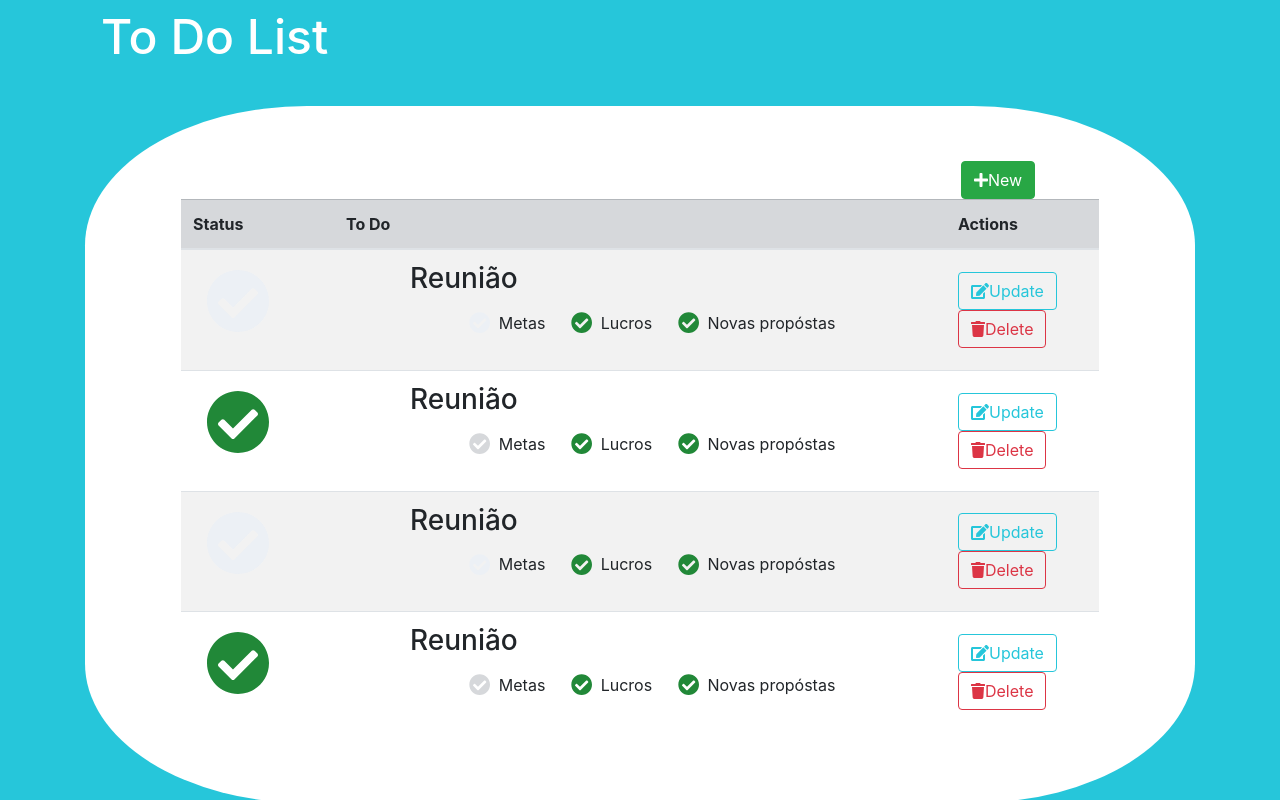
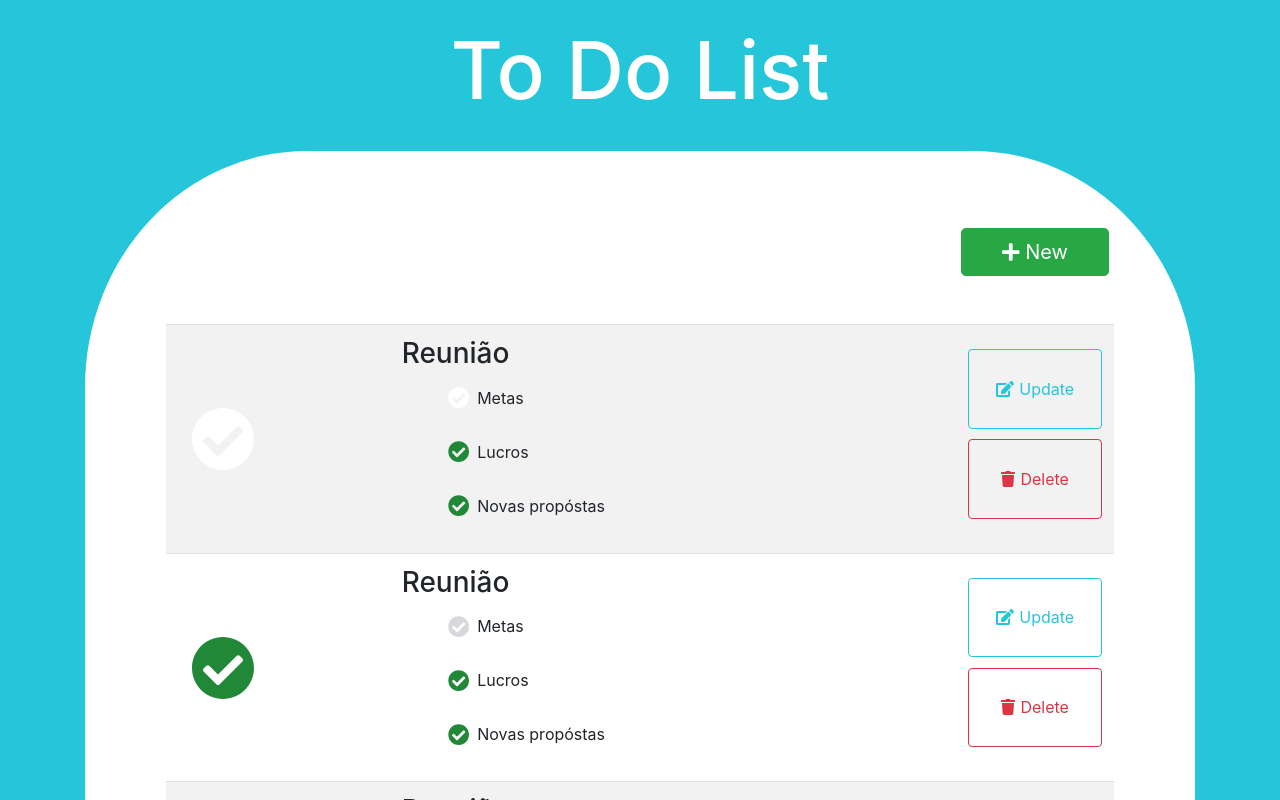
Before and after one commit to MicaelBarreto/React-ToDo-List, a React (Create React App) app: page / in a window 1280 px wide. Shown: the top 800 px of the page. Built offline with nearby package versions, Linux system fonts and the light colour scheme.

Commit message:
Modal insertion , UX and tests

```diff
--- a/src/components/AddTask.js
+++ b/src/components/AddTask.js
@@ -31,8 +31,11 @@ class AddTask extends Component{
         this.setState({ list: Object.values(data) });
     }
 
-    deleteList = id => {
-        var list = this.state.list.filter((value, index) => index !== id);
+    deleteList = index => {
+        // Broken
+        var list = {...this.state.list};
+        var arr = Object.values(list).splice(index, 1);
+        console.log(arr)
         this.setState({ list });
     }
 
--- a/src/components/Task.js
+++ b/src/components/Task.js
@@ -1,13 +1,17 @@
 import React, { Component } from 'react';
 import { FontAwesomeIcon } from '@fortawesome/react-fontawesome';
 import { Link, withRouter } from 'react-router-dom';
+import TaskModal from './TaskModal';
 
 class Task extends Component{
     constructor(props){
         super(props);
 
         this.state={
-            tasks: this.props.tasks
+            tasks: this.props.tasks,
+            showModal: false,
+            task: [],
+            index: 0
         };
     }
 
@@ -19,7 +23,7 @@ class Task extends Component{
     sortColor = (index, task) => {
         var color;
         if(index % 2 === 0){
-            color = task.done === true ? '#218838' : '#ECF0F5';
+            color = task.done === true ? '#218838' : '#FFFFFF';
         }else{
             color = task.done === true ? '#218838' : '#D6D8DB';
         }
@@ -27,41 +31,39 @@ class Task extends Component{
         return color;
     }
 
+    toggleModal = (index, task) => {
+        this.setState({ showModal: true, task, index });
+    }
+
     render() {
         return (
             <div className='container inner-content'>
-                <div className='row'>
+                <div className='row mb-5'>
                     <div className='col-xs-12 col-sm-12 col-md-12 col-lg-12 offset-xs-10 offset-sm-10 offset-md-10 offset-lg-10'>
-                        <Link className='btn btn-success' to='/create'>
+                        <Link className='btn btn-success col-xs-2 col-sm-2 col-md-2 col-lg-2 btn-lg' to='/create'>
                             <FontAwesomeIcon icon='plus' />
                             New
                         </Link>
                     </div>
                 </div>
                 <div className='row'>
-                    <table className='table table-striped'>
-                        <thead>
-                            <tr className="table-secondary">
-                                <th className='col-xs-2 col-sm-2 col-md-2 col-lg-2'>Status</th>
-                                <th className='col-xs-8 col-sm-8 col-md-8 col-lg-8'>To Do</th>
-                                <th className='col-xs-2 col-sm-2 col-md-2 col-lg-2'>Actions</th>
-                            </tr>
-                        </thead>
+                    <table className='table table-striped round-table'>
                         <tbody>
                             {this.state.tasks.map((task, index) => {
                                 return (
-                                    <tr>
-                                        <td className='col-xs-2 col-sm-2 col-md-2 col-lg-2'>
+                                    <tr className='row' onClick={() => this.toggleModal(index, task)}>
+                                        <td className='col-xs-2 col-sm-2 col-md-2 col-lg-2 middle-alignment'>
                                             <button onClick={() => this.props.handleDone(index)} className='btn'>
                                                 <FontAwesomeIcon icon="check-circle" color={this.sortColor(index, task)} size='4x' />
                                             </button>
                                         </td>
-                                        <td>
+                                        <td className='col-xs-8 col-sm-8 col-md-8 col-lg-8'>
                                             <div className='container offset-xs-1 offset-sm-1 offset-md-1 offset-lg-1'>
                                                 <h3>{task.name}</h3>
                                                 <div className='offset-xs-1 offset-sm-1 offset-md-1 offset-lg-1'>
                                                     {task.list.map((list, i) => {
                                                         return(
+                                                            <div className='row'>
                                                                 <button onClick={() => this.props.handleDoneList(index, i)} className='btn'>
                                                                     <ul className="list-inline">
                                                                         <li className='list-inline-item'>
@@ -72,19 +74,22 @@ class Task extends Component{
                                                                         </li>
                                                                     </ul>
                                                                 </button>
+                                                            </div>
                                                         );
                                                     })}
                                                 </div>
                                             </div>
                                         </td>
-                                        <td className='align-middle'>
+                                        <td className='col-xs-2 col-sm-2 col-md-2 col-lg-2 middle-alignment'>
                                             <div className='container'>
                                                 <div className='row'>
-                                                    <button className='btn btn-outline-primary' onClick={() => this.selectUpdate(index)}>
+                                                    <button className='btn btn-outline-primary col-xs-12 col-sm-12 col-md-12 col-lg-12' onClick={() => this.selectUpdate(index)}>
                                                         <FontAwesomeIcon icon='edit' />
                                                         Update
                                                     </button>
-                                                    <button className='btn btn-outline-danger' onClick={() => this.props.deleteTask(task.id)}>
+                                                </div>
+                                                <div className='row'>
+                                                    <button className='btn btn-outline-danger col-xs-12 col-sm-12 col-md-12 col-lg-12' onClick={() => this.props.deleteTask(task.id)}>
                                                         <FontAwesomeIcon icon='trash' />
                                                         Delete
                                                     </button>
@@ -97,6 +102,13 @@ class Task extends Component{
                         </tbody>
                     </table>
                 </div>
+                { this.state.showModal ? <TaskModal
+                    show={this.state.showModal}
+                    task={this.state.task}
+                    closeModal={() => this.setState({ showModal: false })}
+                    //handleDoneList={(index, i) => this.props.handleDoneList(index, i)}
+                    sortColor={(index, task) => this.sortColor(index, task)}
+                    index={this.state.index} /> : null }
             </div>
         );
     }
--- /dev/null
+++ b/src/components/TaskModal.js
@@ -0,0 +1,46 @@
+import React from 'react';
+import { FontAwesomeIcon } from '@fortawesome/react-fontawesome';
+
+
+const TaskModal = props => {
+    return (
+        <div className="modal-backdrop" id="exampleModal" id="exampleModal" tabindex="-1" role="dialog" aria-labelledby="exampleModalLabel" aria-hidden="true">
+            <div className="modal-dialog" role="document">
+                <div className="modal-content">
+                    <div className="modal-header">
+                        <h5 className="modal-title" id="exampleModalLabel">Task</h5>
+                        <button type="button" className="close" data-dismiss="modal" aria-label="Close" onClick={() => props.closeModal()}>
+                            <span aria-hidden="true">&times;</span>
+                        </button>
+                    </div>
+                    <div className="modal-body">
+                        <h3>{props.task.name}</h3>
+                        <div className='offset-xs-1 offset-sm-1 offset-md-1 offset-lg-1'>
+                            {props.task.list.map((list, i) => {
+                                return(
+                                    <div className='row'>
+                                        {/*<button onClick={() => props.handleDoneList(props.index, i)} className='btn'>*/}
+                                        <ul className="list-inline">
+                                            <li className='list-inline-item'>
+                                                <FontAwesomeIcon icon="check-circle" color={props.sortColor(props.index, list)} size='lg' />
+                                            </li>
+                                            <li className='list-inline-item'>
+                                                {list.name}
+                                            </li>
+                                        </ul>
+                                        {/*</button>*/}
+                                    </div>
+                                );
+                            })}
+                        </div>
+                    </div>
+                    <div className="modal-footer">
+                        <button type="button" className="btn btn-secondary" data-dismiss="modal" onClick={() => props.closeModal()}>Close</button>
+                    </div>
+                </div>
+            </div>
+        </div>
+    );
+}
+
+export default TaskModal;
--- a/src/components/partials/Header.js
+++ b/src/components/partials/Header.js
@@ -2,9 +2,9 @@ import React from 'react';
 import { Link } from 'react-router-dom';
 
 const Header = () => (
-    <nav className='navbar navbar-expand-md navbar-light'>
-        <h1 className='header-title'>To Do List</h1>
-    </nav>
+    <div className="col-12 center-text">
+        <Link to='/'><h1>To Do List</h1></Link>
+    </div>
 );
 
 export default Header;
--- a/src/styles/scss/styles.scss
+++ b/src/styles/scss/styles.scss
@@ -3,43 +3,43 @@
 %center {
     text-align: center;
     margin-bottom: 3%;
-};
+}
 
 body {
     background-color: $primary;
-
-    div{
-        nav {
-            justify-content: center;
-            h1 {
-                color: $secondary;
-                text-align: center;
-            };
-        };
-    };
-
-    /*table {
-        border-radius: 20%;
-    };*/
-
-};
+    svg {
+        margin-right: 5%;
+    }
+}
 
 .inner-content {
     background-color: $secondary;
     border-radius: 20%;
-    padding: 5% 10% 5% 10%;
+    padding: 7% 10% 7% 10%;
     margin-bottom: 5%;
-};
+}
 
 .component-title {
    @extend %center;
    font-size: 200%;
-};
+}
 
-.header-title {
-    @extend %center;
-    font-size: 300%;
-};
+.center-text {
+    text-align: center;
+    margin-top: 2%;
+    a{
+        text-decoration: none;
+        h1 {
+            @extend %center;
+            font-size: 500%;
+            color: $secondary;
+            transition: transform .2s;
+            &:hover {
+                transform: scale(1.2);
+            }
+        }
+    }
+}
 
 .table-custom {
     width: 100%;
@@ -52,35 +52,56 @@ body {
 .btn-outline-primary {
     color: $primary !important;
     border-color: $primary !important;
-};
+}
 
 .btn-outline-primary:hover, .btn-outline-primary:focus, .btn-outline-primary:active, .btn-outline-primary.active, .open > .dropdown-toggle.btn-primary {
     border-color: $primary !important;
     background-color: $primary !important;
     box-shadow: none !important;
     color: $secondary !important;
-};
+}
 
 .btn-outline-primary:active {
     color: $primary !important;
 	border-color: $primary !important;
-};
+}
 
-// .active {
-//     cursor: pointer !important;
-//     &:hover {
-//         cursor: pointer;
-//     };
+.round-table {
+    border-collapse: collapse !important;
 
-//     &:focus {
-//         cursor: pointer;
-//     };
+    tbody {
+        tr {
+            cursor: pointer;
+            transition: transform .2s;
+            &:hover {
+                transform: scale(1.03);
+            }
+        }
+    }
+}
 
-//     &:active {
-//         cursor: pointer;
-//     };
+.middle-alignment {
+    display: -webkit-flexbox;
+    display: -ms-flexbox;
+    display: -webkit-flex;
+    display: flex;
+    -webkit-flex-align: center;
+    -ms-flex-align: center;
+    -webkit-align-items: center;
+    align-items: center;
 
-//     &:not(:disabled) {
-//         cursor: pointer;
-//     };
-// }
+    div {
+        div{
+            margin-bottom: 10%;
+
+            button {
+                padding-top: 20%;
+                padding-bottom: 20%;
+            }
+        }
+    }
+}
+
+.modal-backdrop {
+    background-color: rgba(0,0,0,.4) !important;
+}
```
Lines whose indentation alone changed are shown as unchanged.
